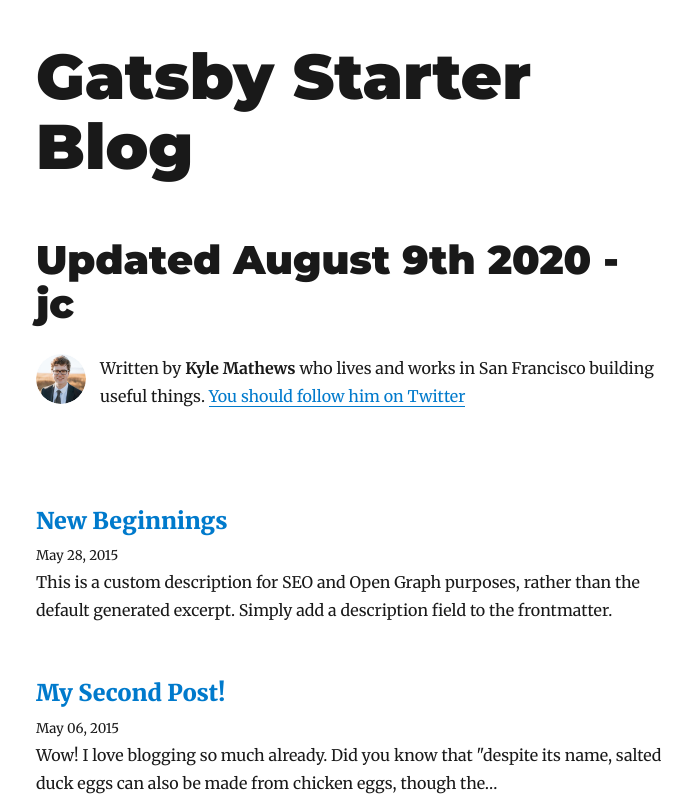
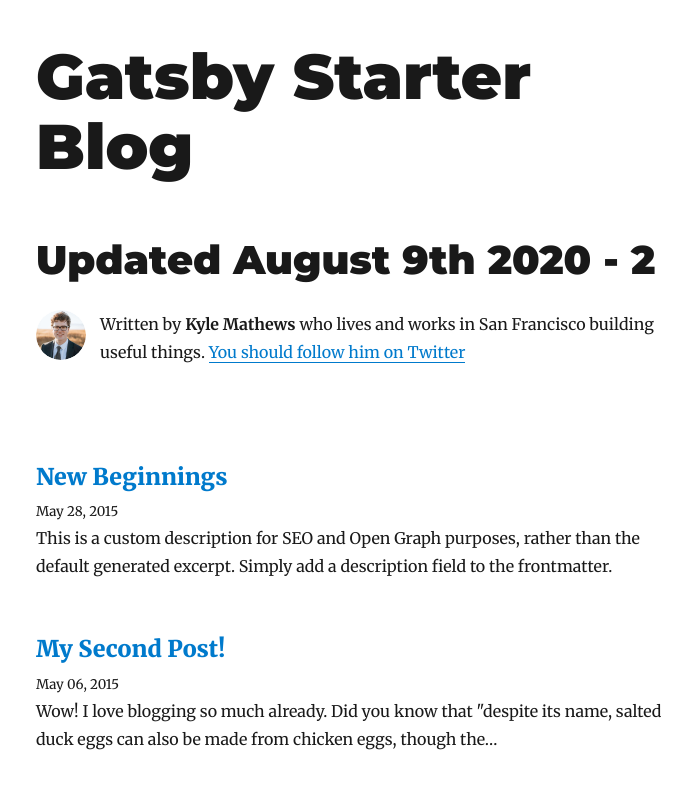
Before and after one commit to jade-framework/gatsby-blog, a Gatsby site: page / in a window 1280 px wide. Shown: the top 800 px of the page, without its empty margins (289-981 px from the left). Built offline with nearby package versions, Linux system fonts and the light colour scheme; Gatsby itself is replaced by a stand-in of ours; some packages are replaced by stand-ins of ours.

Commit message:
update index

```diff
--- a/src/pages/index.js
+++ b/src/pages/index.js
@@ -12,7 +12,7 @@ const BlogIndex = ({ data, location }) => {
 
   return (
     <Layout location={location} title={siteTitle}>
-      <h1>Updated August 9th 2020 - jc</h1>
+      <h1>Updated August 9th 2020 - 2</h1>
       <SEO title="All posts" />
       <Bio />
       {posts.map(({ node }) => {
```
